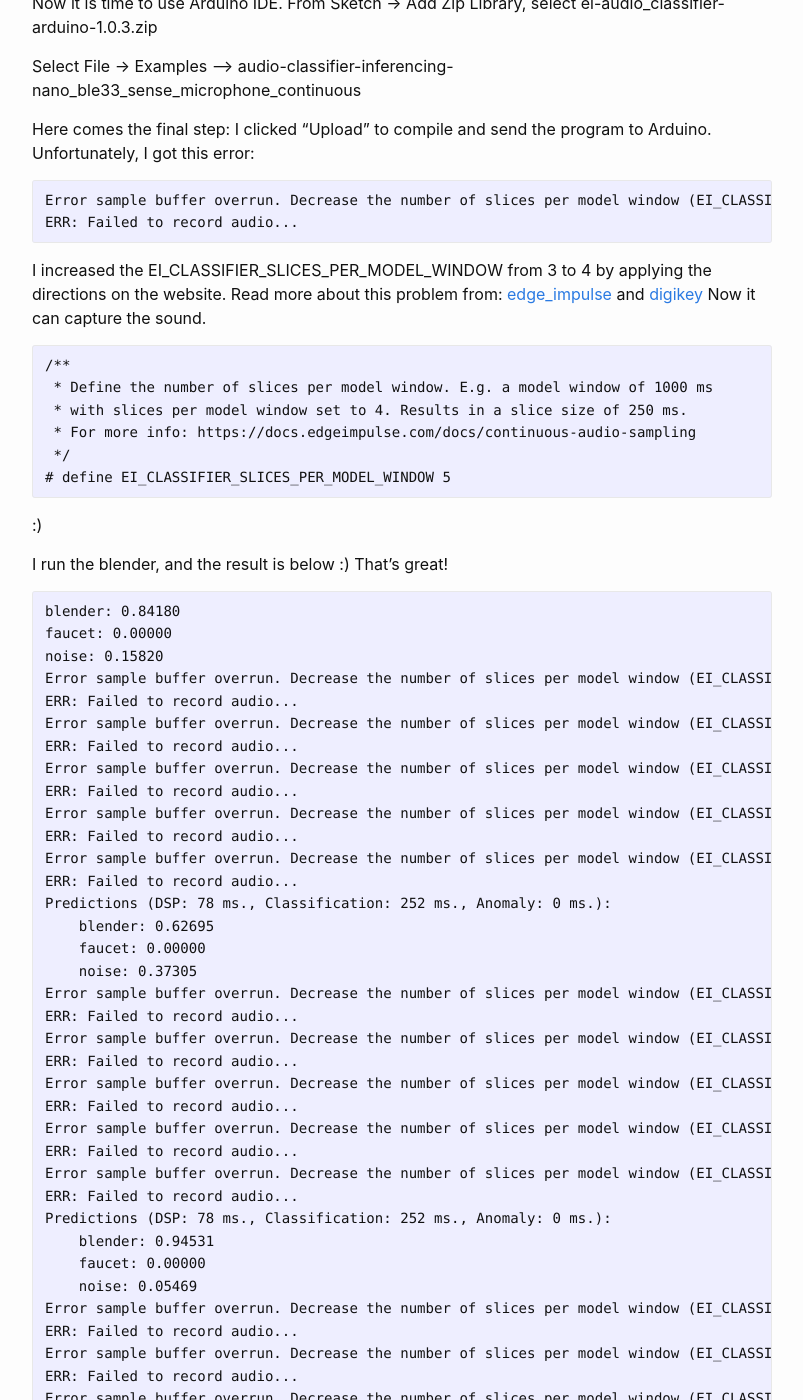
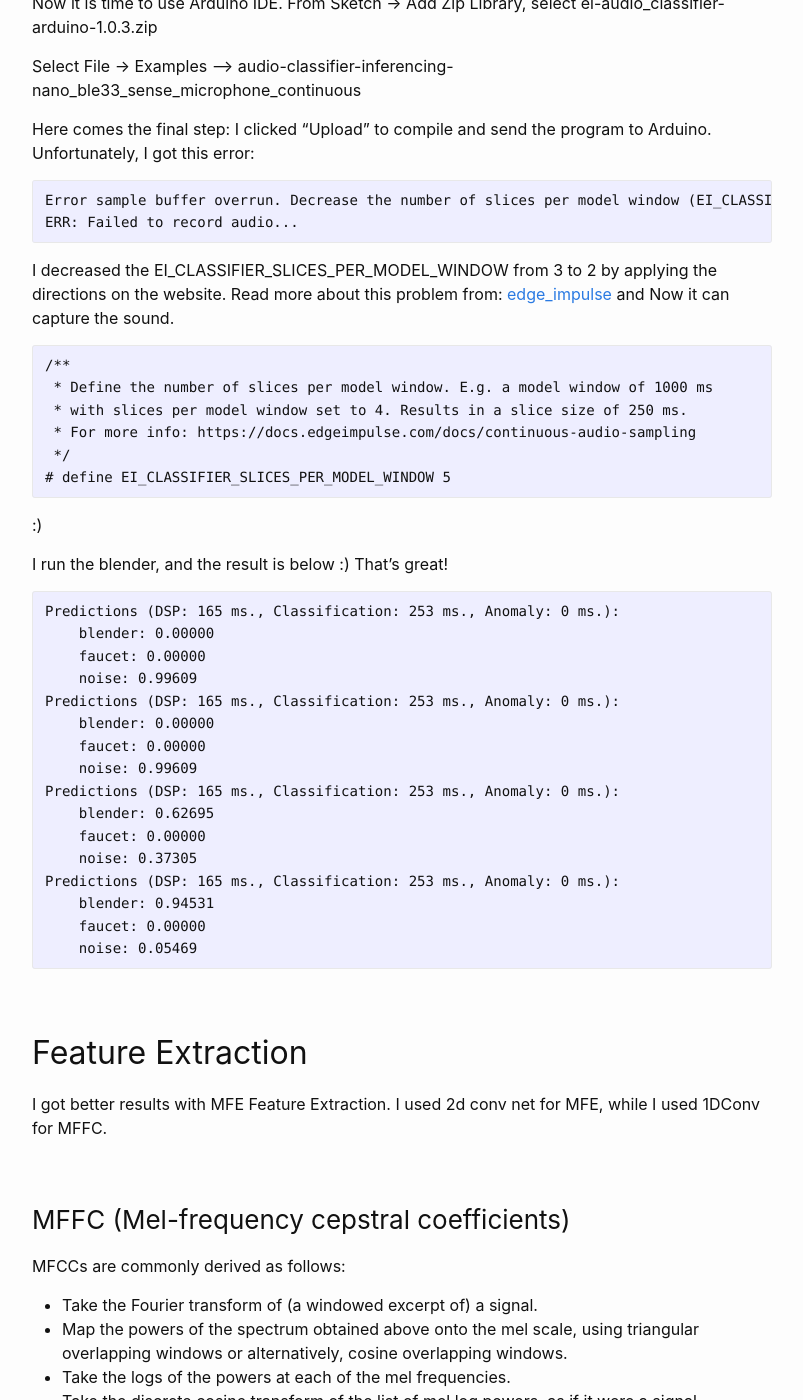
Before and after one commit to pelinbalci/pelinbalci.github.io, a Jekyll site: the page built from _posts/2022-01-17-Audio-Classifier.md, in a window 1280 px wide and 1400 px high, scrolled down 1550 px. Shown: the whole window, without its empty margins (238-1041 px from the left). Built offline with Jekyll 4.4.1, drawn with Linux system fonts in a browser that asks for light colours; some of the changed text lies outside the part shown.

Commit message:
window fix

```diff
--- a/_posts/2022-01-17-Audio-Classifier.md
+++ b/_posts/2022-01-17-Audio-Classifier.md
@@ -54,9 +54,8 @@ Here comes the final step: I clicked "Upload" to compile and send the program to
     Error sample buffer overrun. Decrease the number of slices per model window (EI_CLASSIFIER_SLICES_PER_MODEL_WINDOW)
     ERR: Failed to record audio...
 
-I increased the EI_CLASSIFIER_SLICES_PER_MODEL_WINDOW from 3 to 4 by applying the directions on the website.
+I decreased the EI_CLASSIFIER_SLICES_PER_MODEL_WINDOW from 3 to 2 by applying the directions on the website.
 Read more about this problem from: [edge_impulse](https://docs.edgeimpulse.com/docs/continuous-audio-sampling) and
-[digikey](https://www.digikey.com/en/maker/projects/how-to-use-embedded-machine-learning-to-do-speech-recognition-on-arduino/1d5dd38c05d9494180d5e5b7b657804d)
 Now it can capture the sound.
 
     /**
@@ -71,78 +70,23 @@ Now it can capture the sound.
 I run the blender, and the result is below :)
 That's great!
 
-    blender: 0.84180
-    faucet: 0.00000
-    noise: 0.15820
-    Error sample buffer overrun. Decrease the number of slices per model window (EI_CLASSIFIER_SLICES_PER_MODEL_WINDOW)
-    ERR: Failed to record audio...
-    Error sample buffer overrun. Decrease the number of slices per model window (EI_CLASSIFIER_SLICES_PER_MODEL_WINDOW)
-    ERR: Failed to record audio...
-    Error sample buffer overrun. Decrease the number of slices per model window (EI_CLASSIFIER_SLICES_PER_MODEL_WINDOW)
-    ERR: Failed to record audio...
-    Error sample buffer overrun. Decrease the number of slices per model window (EI_CLASSIFIER_SLICES_PER_MODEL_WINDOW)
-    ERR: Failed to record audio...
-    Error sample buffer overrun. Decrease the number of slices per model window (EI_CLASSIFIER_SLICES_PER_MODEL_WINDOW)
-    ERR: Failed to record audio...
-    Predictions (DSP: 78 ms., Classification: 252 ms., Anomaly: 0 ms.):
+
+    Predictions (DSP: 165 ms., Classification: 253 ms., Anomaly: 0 ms.):
+        blender: 0.00000
+        faucet: 0.00000
+        noise: 0.99609
+    Predictions (DSP: 165 ms., Classification: 253 ms., Anomaly: 0 ms.):
+        blender: 0.00000
+        faucet: 0.00000
+        noise: 0.99609
+    Predictions (DSP: 165 ms., Classification: 253 ms., Anomaly: 0 ms.):
         blender: 0.62695
         faucet: 0.00000
         noise: 0.37305
-    Error sample buffer overrun. Decrease the number of slices per model window (EI_CLASSIFIER_SLICES_PER_MODEL_WINDOW)
-    ERR: Failed to record audio...
-    Error sample buffer overrun. Decrease the number of slices per model window (EI_CLASSIFIER_SLICES_PER_MODEL_WINDOW)
-    ERR: Failed to record audio...
-    Error sample buffer overrun. Decrease the number of slices per model window (EI_CLASSIFIER_SLICES_PER_MODEL_WINDOW)
-    ERR: Failed to record audio...
-    Error sample buffer overrun. Decrease the number of slices per model window (EI_CLASSIFIER_SLICES_PER_MODEL_WINDOW)
-    ERR: Failed to record audio...
-    Error sample buffer overrun. Decrease the number of slices per model window (EI_CLASSIFIER_SLICES_PER_MODEL_WINDOW)
-    ERR: Failed to record audio...
-    Predictions (DSP: 78 ms., Classification: 252 ms., Anomaly: 0 ms.):
+    Predictions (DSP: 165 ms., Classification: 253 ms., Anomaly: 0 ms.):
         blender: 0.94531
         faucet: 0.00000
         noise: 0.05469
-    Error sample buffer overrun. Decrease the number of slices per model window (EI_CLASSIFIER_SLICES_PER_MODEL_WINDOW)
-    ERR: Failed to record audio...
-    Error sample buffer overrun. Decrease the number of slices per model window (EI_CLASSIFIER_SLICES_PER_MODEL_WINDOW)
-    ERR: Failed to record audio...
-    Error sample buffer overrun. Decrease the number of slices per model window (EI_CLASSIFIER_SLICES_PER_MODEL_WINDOW)
-    ERR: Failed to record audio...
-    Error sample buffer overrun. Decrease the number of slices per model window (EI_CLASSIFIER_SLICES_PER_MODEL_WINDOW)
-    ERR: Failed to record audio...
-    Error sample buffer overrun. Decrease the number of slices per model window (EI_CLASSIFIER_SLICES_PER_MODEL_WINDOW)
-    ERR: Failed to record audio...
-    Predictions (DSP: 78 ms., Classification: 252 ms., Anomaly: 0 ms.):
-        blender: 0.85938
-        faucet: 0.00000
-        noise: 0.14062
-
-
-    Predictions (DSP: 122 ms., Classification: 254 ms., Anomaly: 0 ms.):
-        blender: 0.00000
-        faucet: 0.00000
-        noise: 0.99609
-    Error sample buffer overrun. Decrease the number of slices per model window (EI_CLASSIFIER_SLICES_PER_MODEL_WINDOW)
-    ERR: Failed to record audio...
-    Error sample buffer overrun. Decrease the number of slices per model window (EI_CLASSIFIER_SLICES_PER_MODEL_WINDOW)
-    ERR: Failed to record audio...
-    Error sample buffer overrun. Decrease the number of slices per model window (EI_CLASSIFIER_SLICES_PER_MODEL_WINDOW)
-    ERR: Failed to record audio...
-    Predictions (DSP: 122 ms., Classification: 254 ms., Anomaly: 0 ms.):
-        blender: 0.00000
-        faucet: 0.00000
-        noise: 0.99609
-    Error sample buffer overrun. Decrease the number of slices per model window (EI_CLASSIFIER_SLICES_PER_MODEL_WINDOW)
-    ERR: Failed to record audio...
-    Error sample buffer overrun. Decrease the number of slices per model window (EI_CLASSIFIER_SLICES_PER_MODEL_WINDOW)
-    ERR: Failed to record audio...
-    Error sample buffer overrun. Decrease the number of slices per model window (EI_CLASSIFIER_SLICES_PER_MODEL_WINDOW)
-    ERR: Failed to record audio...
-    Predictions (DSP: 122 ms., Classification: 254 ms., Anomaly: 0 ms.):
-        blender: 0.00000
-        faucet: 0.00000
-        noise: 0.99609
-
 
 ## Feature Extraction
 
```
